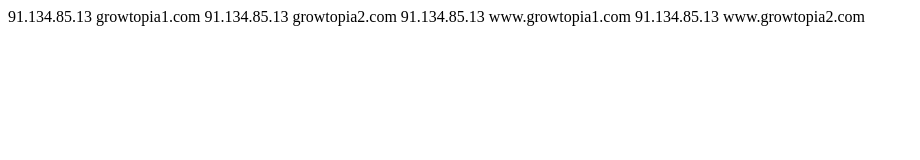
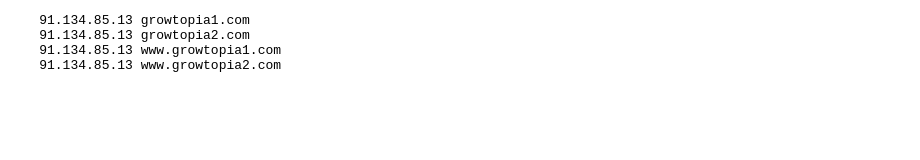
Before and after one commit to khmerps/Khmer, a plain HTML site: page index.html in a window 1280 px wide. Shown: the whole page, without its empty margins (0-920 px from the left). Drawn offline with Linux system fonts and the light colour scheme.

Commit message:
Update index.html

```diff
--- a/index.html
+++ b/index.html
@@ -1,16 +1,14 @@
 <!DOCTYPE html>
 <html lang="en">
 <head>
-  <meta charset="UTF-8" />
-  <meta name="viewport" content="width=device-width, initial-scale=1.0" />
-  <title>Your Website</title>
-  <style>
-  </style>
+<meta name="color-scheme" content="light dark">
 </head>
 <body>
-91.134.85.13 growtopia1.com
-91.134.85.13 growtopia2.com
-91.134.85.13 www.growtopia1.com
-91.134.85.13 www.growtopia2.com
+  <pre style="word-wrap: break-word; white-space: pre-wrap;">
+    91.134.85.13 growtopia1.com
+    91.134.85.13 growtopia2.com
+    91.134.85.13 www.growtopia1.com
+    91.134.85.13 www.growtopia2.com
+  </pre>
 </body>
 </html>
```
